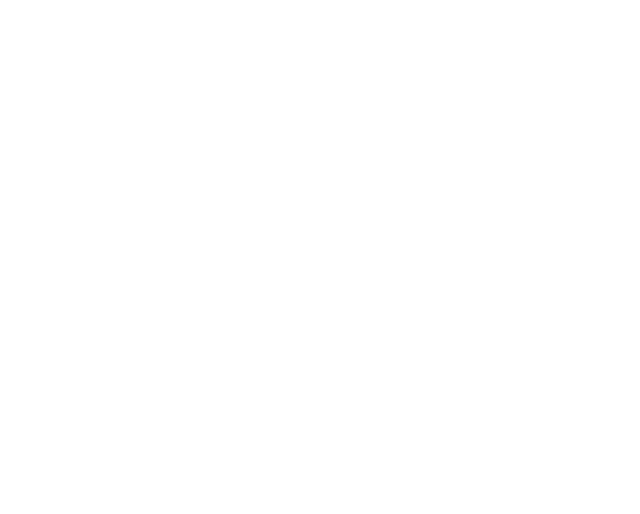
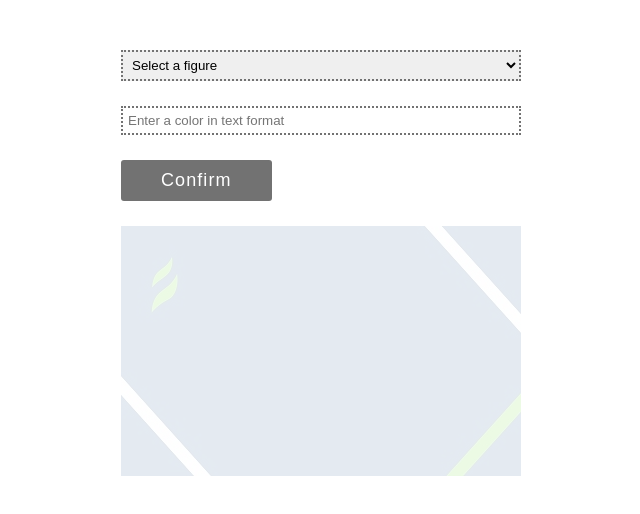
Before and after one commit to aperto-libro/HW6-DOM-part-2, a plain HTML site: page index.html in a window 1280 px wide. Shown: the whole page, without its empty margins (319-959 px from the left). Drawn offline with Linux system fonts and the light colour scheme.

Commit message:
add markup and styles

```diff
--- a/css/style.css
+++ b/css/style.css
@@ -0,0 +1,87 @@
+html {
+  box-sizing: border-box;
+}
+
+*,
+*::before,
+*::after {
+  box-sizing: inherit;
+}
+
+body {
+  font-family: Roboto, sans-serif;
+  letter-spacing: 0.03em;
+  font-size: 14px;
+  line-height: 1.71;
+}
+
+.wrap {
+  width: 400px;
+  margin: 50px auto;
+}
+
+.figure-list {
+  display: block;
+  width: 100%;
+  padding: 5px;
+  margin: 0 auto 25px;
+  border: 2px dotted #727272;
+}
+
+.input-color {
+  width: 100%;
+  padding: 5px;
+  margin-bottom: 25px;
+  border: 2px dotted #727272;
+}
+
+.button-confirm {
+  padding: 10px 40px;
+  font-size: 18px;
+  font-weight: 500;
+  letter-spacing: 0.06em;
+  background-color: #727272;
+  color: #fff;
+
+  border: none;
+  outline: none;
+  border-radius: 3px;
+}
+
+.box {
+  margin: 25px auto;
+  width: 400px;
+  height: 250px;
+  background: url(/img/bg-image.jpg);
+  opacity: 0.1;
+}
+
+.circle,
+.oval,
+.square,
+.rectangle,
+.parallelogram {
+  opacity: 1;
+  background: aqua;
+}
+.circle {
+  width: 250px;
+  height: 250px;
+  border-radius: 50%;
+}
+
+.oval {
+  width: 400px;
+  height: 200px;
+  border-radius: 50%;
+}
+
+.square {
+  width: 250px;
+  height: 250px;
+}
+
+.rectangle {
+  width: 400px;
+  height: 250px;
+}
--- a/index.html
+++ b/index.html
@@ -8,6 +8,27 @@
     <title>HW6-DOM-part-2</title>
   </head>
   <body>
+    <div class="wrap">
+      <form action="#">
+        <select name="figure" class="figure-list">
+          <option value="empty">Select a figure</option>
+          <option value="circle">Circle</option>
+          <option value="oval">Triangle</option>
+          <option value="square">Square</option>
+          <option value="rectangle">Rectangle</option>
+        </select>
+
+        <input
+          type="text"
+          class="input-color"
+          placeholder="Enter a color in text format"
+        />
+
+        <button type="button" class="button-confirm">Confirm</button>
+
+        <div class="box"></div>
+      </form>
+    </div>
     <script src="./js/script.js" defer></script>
   </body>
 </html>
--- a/js/script.js
+++ b/js/script.js
@@ -0,0 +1,9 @@
+const btn = document.querySelector('.button-confirm');
+console.log(btn);
+
+btn.addEventListener('click', changeFigure);
+
+function changeFigure() {
+  let box = document.querySelector('.box');
+  box.classList.add('oval');
+}
```
Also changed, not shown: img/bg-image.jpg (added).
